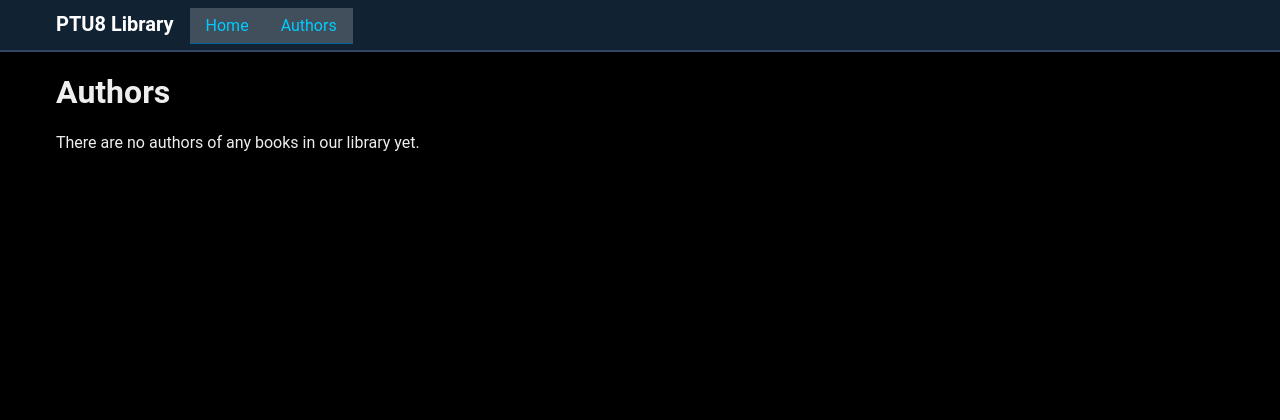
After one commit to reinikeda/ptu8_library, a Django app: page //authors/ in a window 1280 px wide. The commit adds this page. Shown: the top 420 px of the page. Run offline with Django 4.2, Linux system fonts and the light colour scheme; data that the repository does not hold is empty.

Commit message:
authors view

```diff
--- a/ptu8_library/library/templates/base.html
+++ b/ptu8_library/library/templates/base.html
@@ -14,6 +14,7 @@
         <ul>
             <li class="logo">PTU8 Library</li>
             <li><a href="{% url 'index' %}">Home</a></li>
+            <li><a href="{% url 'authors' %}">Authors</a></li>
         </ul>
     </div></header>
     <main><div class="container">{% block content %}{% endblock content %}</div></main>
--- /dev/null
+++ b/ptu8_library/library/templates/library/authors.html
@@ -0,0 +1,22 @@
+{% extends 'base.html' %}
+{% block title %}Authors in {{ block.super }}{% endblock title %}
+{% block content %}
+<h1>Authors</h1>
+{% if authors %}
+<ul>
+    {% for author in authors %}
+        <li>{{ author }} ({{ author.books.count }})
+            {% if author.books.count > 0 %}
+            <ul>
+                {% for book in author.books.all %}
+                <li>{{ book.title }}</li>
+                {% endfor %}
+            </ul>
+            {% endif %}
+        </li>
+    {% endfor %}
+</ul>
+{% else %}
+    <p>There are no authors of any books in our library yet.</p>
+{% endif %}
+{% endblock content %}
--- a/ptu8_library/library/urls.py
+++ b/ptu8_library/library/urls.py
@@ -4,4 +4,5 @@ from . import views
 
 urlpatterns = [
     path('', views.index, name="index"),
+    path('/authors/', views.authors, name='authors'),
 ]
--- a/ptu8_library/library/views.py
+++ b/ptu8_library/library/views.py
@@ -13,3 +13,10 @@ def index(request):
         'available_bi_count': available_bi_count,
         'author_count': author_count,
     })
+
+
+def authors(request):
+    authors = models.Author.objects.all()
+    return render(request, 'library/authors.html', {
+        'authors': authors,
+    })
```
